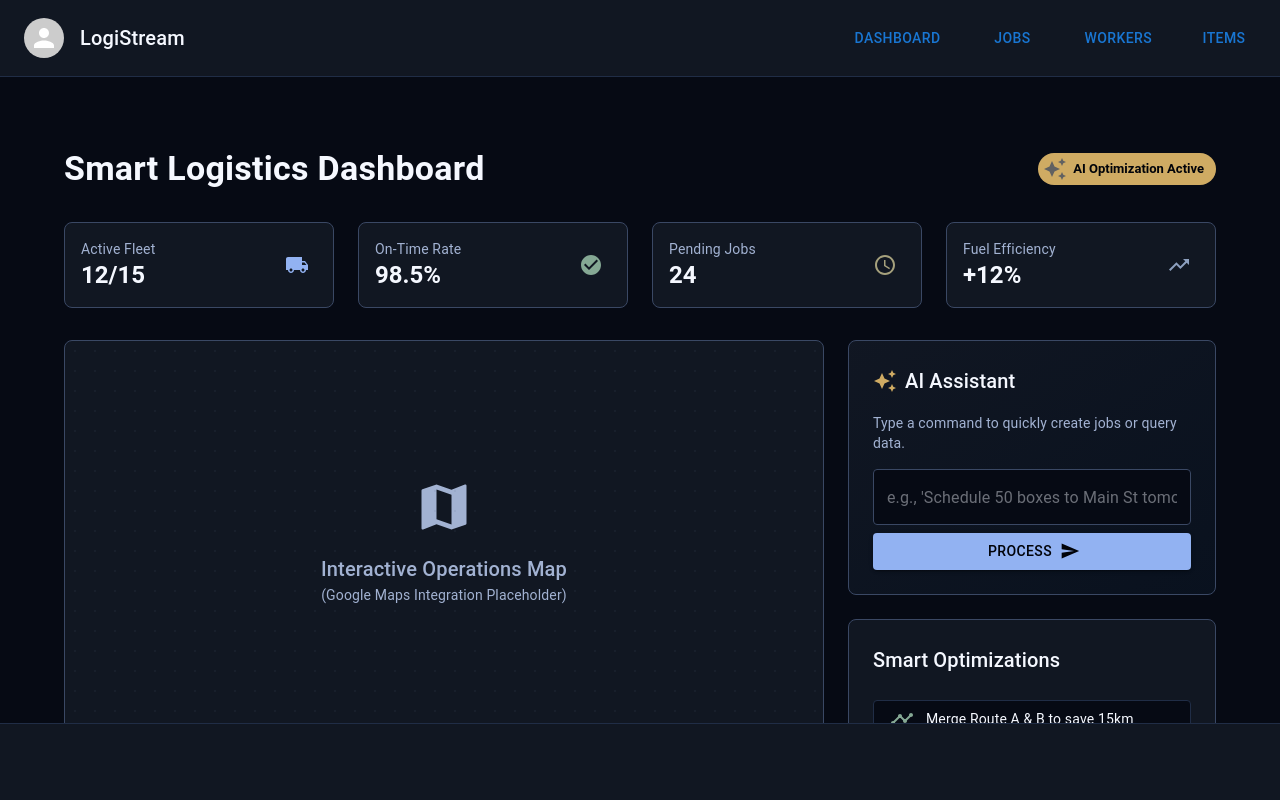
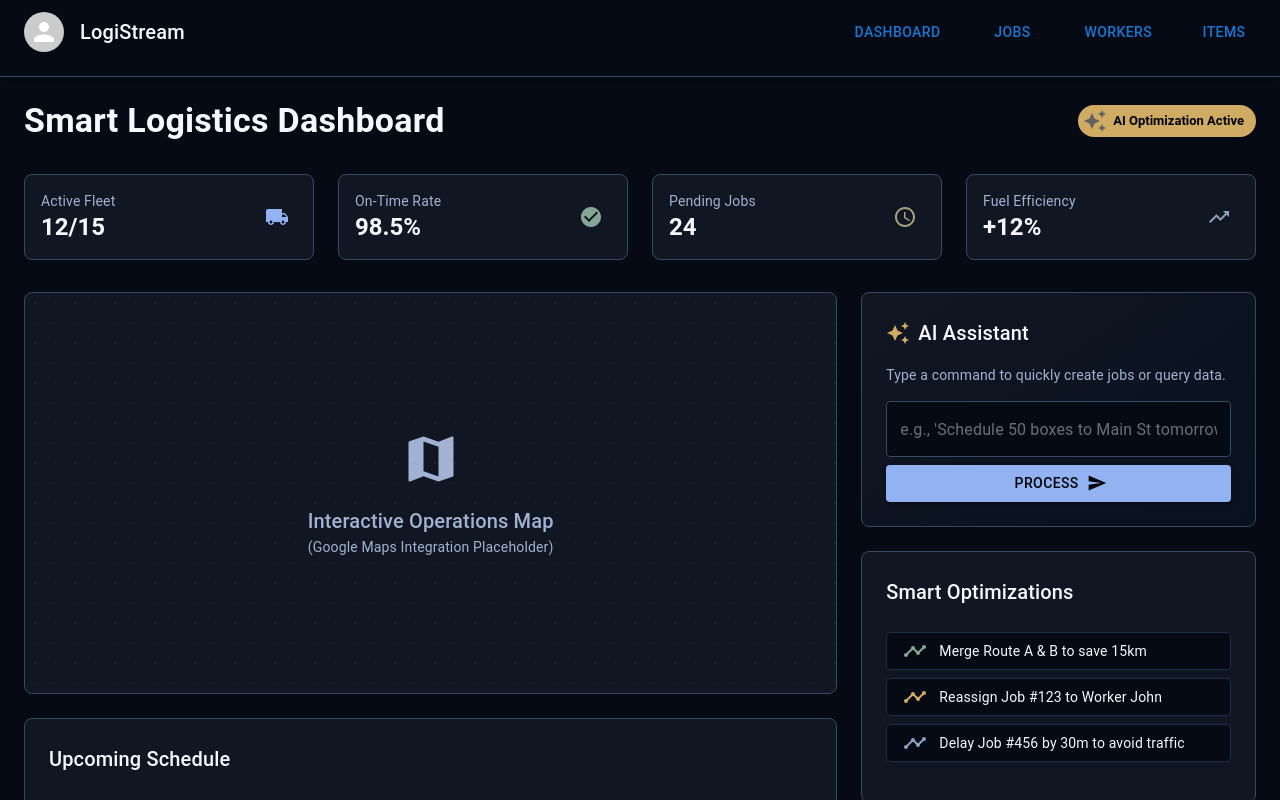
Before and after one commit to fwedee/Hackathon-Future-City, a React (Vite) app in the folder frontend/: page /dashboard in a window 1280 px wide. Shown: the top 800 px of the page. Built offline with nearby package versions, Linux system fonts and the light colour scheme.

Commit message:
Update UI - still not fixed

```diff
--- a/frontend/src/components/Layout.tsx
+++ b/frontend/src/components/Layout.tsx
@@ -1,28 +1,23 @@
 import React from 'react'
-
 import { Outlet } from 'react-router-dom'
 import Navbar from './Navbar'
 import Footer from './Footer'
 
 const Layout: React.FC = () => {
   return (
-    <>
+    <div className="layout-container">
       <header className="app-header">
         <Navbar />
       </header>
 
       <main className="app-body">
-        <div className="content-box">
-          <div className="content-inner">
-            <Outlet />
-          </div>
-        </div>
+        <Outlet />
       </main>
 
       <footer className="app-footer">
         <Footer />
       </footer>
-    </>
+    </div>
   )
 }
 
--- a/frontend/src/index.css
+++ b/frontend/src/index.css
@@ -5,6 +5,8 @@
   /* Layout tokens */
   --header-height: 76px;
   --footer-height: 76px;
+  --max-content-width: 1400px;
+  --page-margin: 2rem;
 
   font-family: system-ui, Avenir, Helvetica, Arial, sans-serif;
   line-height: 1.5;
@@ -26,6 +28,7 @@ body {
   min-height: 100vh;
   color: var(--text);
   background-color: var(--bg);
+  scrollbar-gutter: stable;
 }
 
 .app-header {
@@ -34,54 +37,50 @@ body {
   left: 0;
   right: 0;
   height: var(--header-height);
-  display: flex;
-  align-items: center;
-  z-index: 50;
+  z-index: 1000;
+  background: var(--bg);
+  border-bottom: 1px solid var(--border);
+  box-shadow: 0 2px 4px rgba(0, 0, 0, 0.3);
+  justify-content: space-between;
 }
 
 .app-footer {
-  position: fixed;
-  left: 0;
-  right: 0;
-  bottom: 0;
-  height: var(--footer-height);
+  flex-shrink: 0;
+  width: 100%;
+  min-height: var(--footer-height);
+  background: var(--bg-light);
+  border-top: 1px solid var(--border);
+}
+
+.app-footer > * {
+  max-width: var(--max-content-width);
+  width: 100%;
+  min-height: var(--footer-height);
+  margin: 0 auto;
+  padding: 0 var(--page-margin);
+  box-sizing: border-box;
   display: flex;
   align-items: center;
 }
 
-.app-body {
-  /* Make the body fill the available viewport between header and footer */
-  min-height: calc(100vh - var(--header-height) - var(--footer-height));
-  padding-top: calc(var(--header-height) + 24px);
-  padding-bottom: calc(var(--footer-height) + 24px);
+.layout-container {
   display: flex;
-  justify-content: center;
-  align-items: flex-start;
+  flex-direction: column;
+  min-height: 100vh;
+  width: 100%;
 }
 
-.content-box {
-  /* Full-width content area — visual box removed; use inner container to constrain content */
+.app-body {
+  flex: 1 0 auto;
   width: 100%;
-  padding: 24px 16px;
-  box-sizing: border-box;
-  min-height: calc(100vh - var(--header-height) - var(--footer-height) - 48px);
+  padding-top: var(--header-height);
+  padding-bottom: 0;
 }
 
-.content-inner {
-  /* Constrain the readable area similar to the designs */
-  max-width: 1200px;
+.app-body > * {
+  max-width: var(--max-content-width);
   width: 100%;
   margin: 0 auto;
-  padding: 0 24px;
+  padding: 2rem var(--page-margin);
+  box-sizing: border-box;
 }
-
-/* Visual header/footer bars using palette variables */
-.app-header {
-  background: var(--bg-light);
-  border-bottom: 1px solid var(--border-muted);
-}
-
-.app-footer {
-  background: var(--bg-light);
-  border-top: 1px solid var(--border-muted);
-}
```
